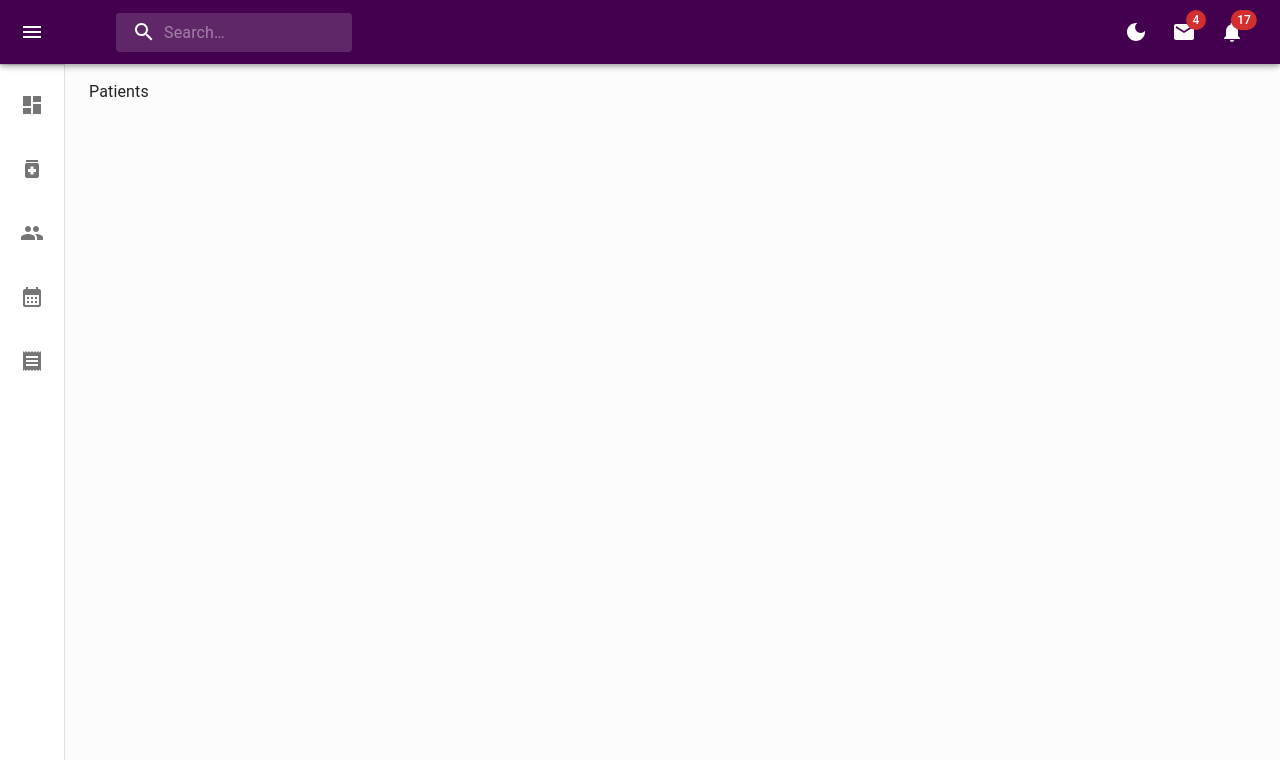
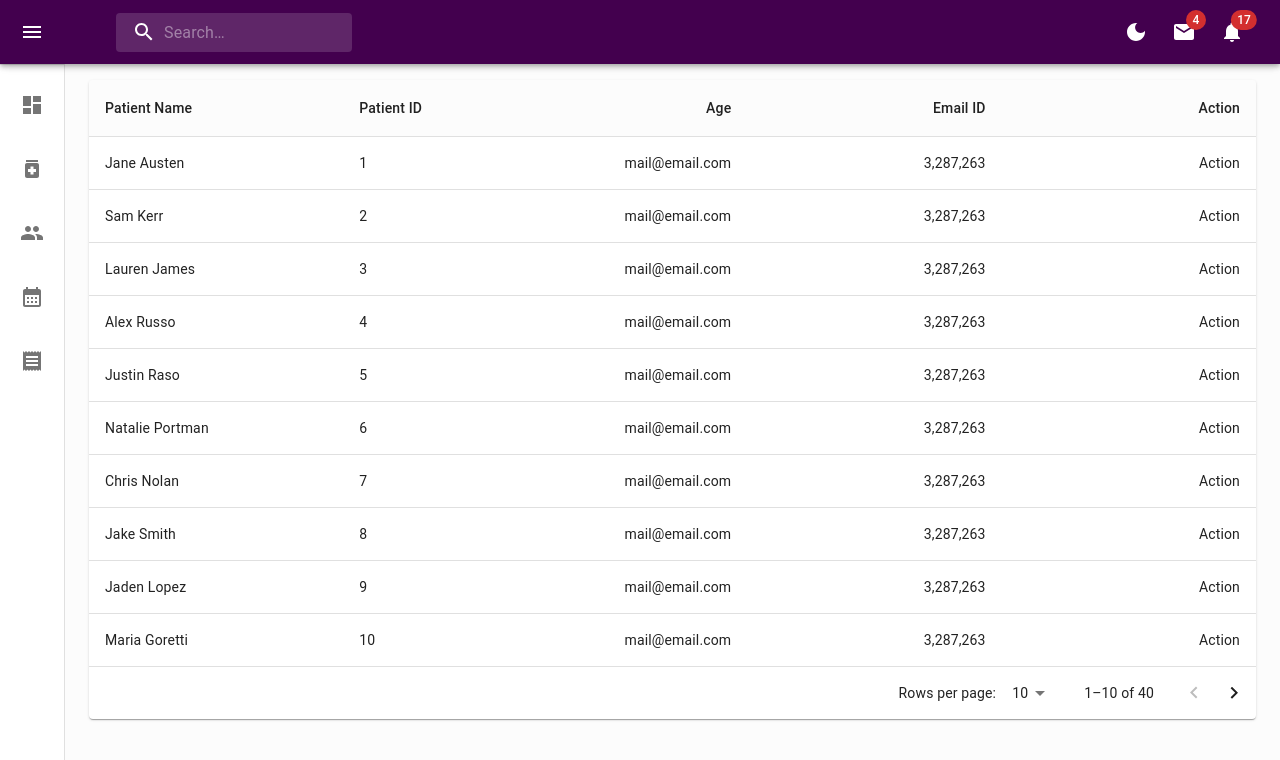
Before and after one commit to PreethaPinto/dental-management-react-typescript, a React (Create React App) app: page /patients in a window 1280 px wide. Shown: the top 760 px of the page. Built offline with nearby package versions, Linux system fonts and the light colour scheme; the HTML template or start-up script is replaced by a standard one.

Commit message:
Add patient list table

```diff
--- a/src/pages/Patients.tsx
+++ b/src/pages/Patients.tsx
@@ -1,5 +1,176 @@
-const Patients = () => {
-  return <div>Patients</div>;
-};
+import * as React from 'react';
+import Paper from '@mui/material/Paper';
+import Table from '@mui/material/Table';
+import TableBody from '@mui/material/TableBody';
+import TableCell from '@mui/material/TableCell';
+import TableContainer from '@mui/material/TableContainer';
+import TableHead from '@mui/material/TableHead';
+import TablePagination from '@mui/material/TablePagination';
+import TableRow from '@mui/material/TableRow';
 
-export default Patients;
+interface Column {
+  id: 'patientName' | 'patientId' | 'emailId' | 'contactNumber' | 'action';
+  label: string;
+  minWidth?: number;
+  align?: 'right';
+  format?: (value: number) => string;
+}
+
+const columns: readonly Column[] = [
+  { id: 'patientName', label: 'Patient Name', minWidth: 170 },
+  { id: 'patientId', label: 'Patient ID', minWidth: 100 },
+  {
+    id: 'emailId',
+    label: 'Age',
+    minWidth: 170,
+    align: 'right',
+    format: (value: number) => value.toLocaleString('en-US'),
+  },
+  {
+    id: 'contactNumber',
+    label: 'Email ID',
+    minWidth: 170,
+    align: 'right',
+    format: (value: number) => value.toLocaleString('en-US'),
+  },
+  {
+    id: 'action',
+    label: 'Action',
+    minWidth: 170,
+    align: 'right',
+    format: (value: number) => value.toFixed(2),
+  },
+];
+
+interface Data {
+  patientName: string;
+  patientId: number;
+  emailId: string;
+  contactNumber: number;
+  action: string;
+}
+
+function createData(
+  patientName: string,
+  patientId: number,
+  emailId: string,
+  contactNumber: number,
+  action: string
+): Data {
+  return { patientName, patientId, emailId, contactNumber, action };
+}
+
+const rows = [
+  createData('Jane Austen', 1, 'mail@email.com', 3287263, 'Action'),
+  createData('Sam Kerr', 2, 'mail@email.com', 3287263, 'Action'),
+  createData('Lauren James', 3, 'mail@email.com', 3287263, 'Action'),
+  createData('Alex Russo', 4, 'mail@email.com', 3287263, 'Action'),
+  createData('Justin Raso', 5, 'mail@email.com', 3287263, 'Action'),
+  createData('Natalie Portman', 6, 'mail@email.com', 3287263, 'Action'),
+  createData('Chris Nolan', 7, 'mail@email.com', 3287263, 'Action'),
+  createData('Jake Smith', 8, 'mail@email.com', 3287263, 'Action'),
+  createData('Jaden Lopez', 9, 'mail@email.com', 3287263, 'Action'),
+  createData('Maria Goretti', 10, 'mail@email.com', 3287263, 'Action'),
+  createData('Jane Austen', 1, 'mail@email.com', 3287263, 'Action'),
+  createData('Sam Kerr', 2, 'mail@email.com', 3287263, 'Action'),
+  createData('Lauren James', 3, 'mail@email.com', 3287263, 'Action'),
+  createData('Alex Russo', 4, 'mail@email.com', 3287263, 'Action'),
+  createData('Justin Raso', 5, 'mail@email.com', 3287263, 'Action'),
+  createData('Natalie Portman', 6, 'mail@email.com', 3287263, 'Action'),
+  createData('Chris Nolan', 7, 'mail@email.com', 3287263, 'Action'),
+  createData('Jake Smith', 8, 'mail@email.com', 3287263, 'Action'),
+  createData('Jaden Lopez', 9, 'mail@email.com', 3287263, 'Action'),
+  createData('Maria Goretti', 10, 'mail@email.com', 3287263, 'Action'),
+  createData('Jane Austen', 1, 'mail@email.com', 3287263, 'Action'),
+  createData('Sam Kerr', 2, 'mail@email.com', 3287263, 'Action'),
+  createData('Lauren James', 3, 'mail@email.com', 3287263, 'Action'),
+  createData('Alex Russo', 4, 'mail@email.com', 3287263, 'Action'),
+  createData('Justin Raso', 5, 'mail@email.com', 3287263, 'Action'),
+  createData('Natalie Portman', 6, 'mail@email.com', 3287263, 'Action'),
+  createData('Chris Nolan', 7, 'mail@email.com', 3287263, 'Action'),
+  createData('Jake Smith', 8, 'mail@email.com', 3287263, 'Action'),
+  createData('Jaden Lopez', 9, 'mail@email.com', 3287263, 'Action'),
+  createData('Maria Goretti', 10, 'mail@email.com', 3287263, 'Action'),
+  createData('Jane Austen', 1, 'mail@email.com', 3287263, 'Action'),
+  createData('Sam Kerr', 2, 'mail@email.com', 3287263, 'Action'),
+  createData('Lauren James', 3, 'mail@email.com', 3287263, 'Action'),
+  createData('Alex Russo', 4, 'mail@email.com', 3287263, 'Action'),
+  createData('Justin Raso', 5, 'mail@email.com', 3287263, 'Action'),
+  createData('Natalie Portman', 6, 'mail@email.com', 3287263, 'Action'),
+  createData('Chris Nolan', 7, 'mail@email.com', 3287263, 'Action'),
+  createData('Jake Smith', 8, 'mail@email.com', 3287263, 'Action'),
+  createData('Jaden Lopez', 9, 'mail@email.com', 3287263, 'Action'),
+  createData('Maria Goretti', 10, 'mail@email.com', 3287263, 'Action'),
+];
+
+export default function StickyHeadTable() {
+  const [page, setPage] = React.useState(0);
+  const [rowsPerPage, setRowsPerPage] = React.useState(10);
+
+  const handleChangePage = (event: unknown, newPage: number) => {
+    setPage(newPage);
+  };
+
+  const handleChangeRowsPerPage = (
+    event: React.ChangeEvent<HTMLInputElement>
+  ) => {
+    setRowsPerPage(+event.target.value);
+    setPage(0);
+  };
+
+  return (
+    <Paper sx={{ width: '100%', overflow: 'hidden' }}>
+      <TableContainer sx={{ maxHeight: 900 }}>
+        <Table stickyHeader aria-label='sticky table'>
+          <TableHead>
+            <TableRow>
+              {columns.map((column) => (
+                <TableCell
+                  key={column.id}
+                  align={column.align}
+                  style={{ minWidth: column.minWidth }}
+                >
+                  {column.label}
+                </TableCell>
+              ))}
+            </TableRow>
+          </TableHead>
+          <TableBody>
+            {rows
+              .slice(page * rowsPerPage, page * rowsPerPage + rowsPerPage)
+              .map((row) => {
+                return (
+                  <TableRow
+                    hover
+                    role='checkbox'
+                    tabIndex={-1}
+                    key={row.patientId}
+                  >
+                    {columns.map((column) => {
+                      const value = row[column.id];
+                      return (
+                        <TableCell key={column.id} align={column.align}>
+                          {column.format && typeof value === 'number'
+                            ? column.format(value)
+                            : value}
+                        </TableCell>
+                      );
+                    })}
+                  </TableRow>
+                );
+              })}
+          </TableBody>
+        </Table>
+      </TableContainer>
+      <TablePagination
+        rowsPerPageOptions={[10, 25, 100]}
+        component='div'
+        count={rows.length}
+        rowsPerPage={rowsPerPage}
+        page={page}
+        onPageChange={handleChangePage}
+        onRowsPerPageChange={handleChangeRowsPerPage}
+      />
+    </Paper>
+  );
+}
```
